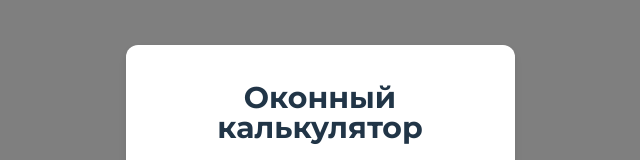
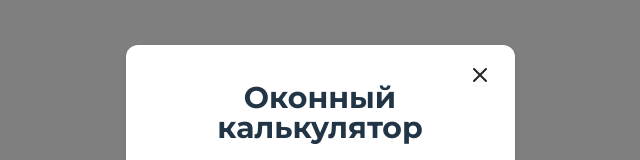
Before and after one commit to costiucigor/calculator-vue, a Vue app: page / in a window 1280 px wide. Both pictures are taken after a click on the button "Получите расчёт". Shown: the top 160 px of the page, without its empty margins (320-960 px from the left). Built offline with nearby package versions, Linux system fonts and the light colour scheme.

Commit message:
changes 6

```diff
--- a/src/components/WindowChoosing.vue
+++ b/src/components/WindowChoosing.vue
@@ -300,6 +300,13 @@
       <div class="modal-overlay"></div>
       <div class="modal-content"  @scroll="handleScroll">
         <div class="container">
+          <div class="close"
+               @click="closeModal">
+            <svg width="24" height="24" viewBox="0 0 24 24" fill="none" xmlns="http://www.w3.org/2000/svg">
+              <path d="M18 6L6 18M6 6L18 18" stroke="#222222" stroke-width="2" stroke-linecap="round"
+                    stroke-linejoin="round"/>
+            </svg>
+          </div>
           <h1 class="title">Оконный калькулятор</h1>
           <div class="img-container">
             <button class="img-button" @click="removeImage">
```
